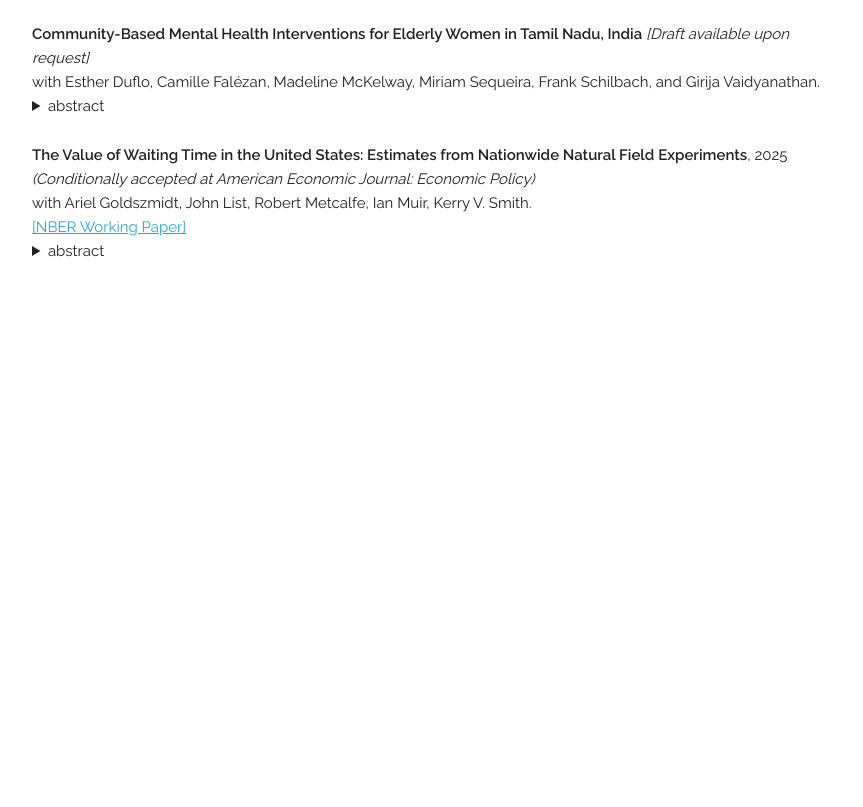
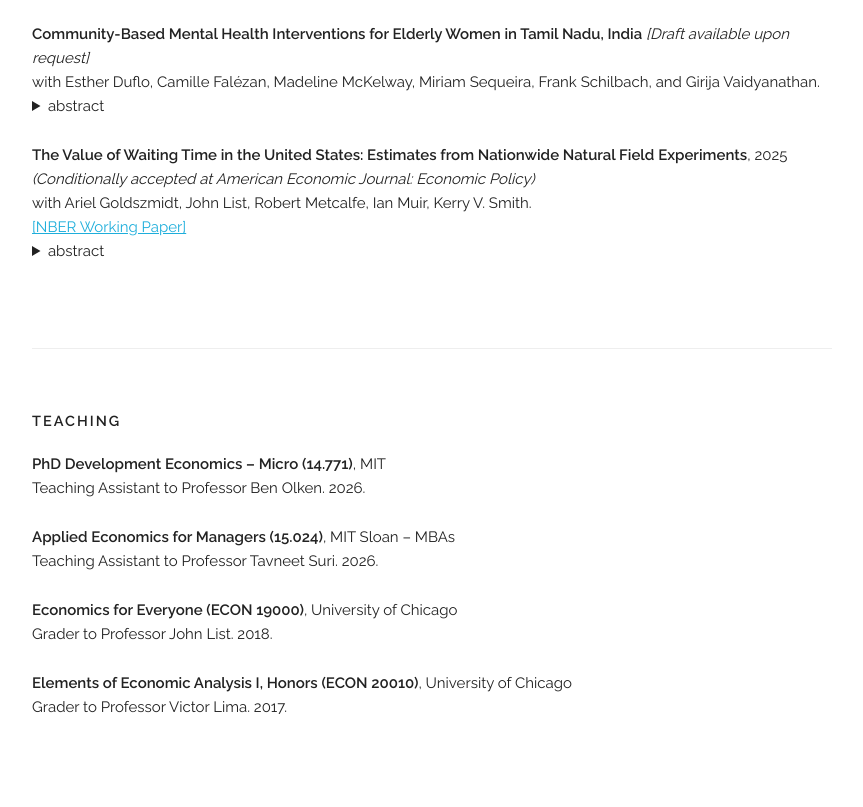
Before and after one commit to jnewmanwang/jnewmanwang.github.io, a plain HTML site: page index.html in a window 1280 px wide. Shown: the part 1325-2132 px from the top of the page, without its empty margins (208-1071 px from the left). Before the commit the page ends 1713 px from the top, so only its background shows below. Drawn offline with Linux system fonts and the light colour scheme.

Commit message:
Add teaching section
Co-Authored-By: Claude Sonnet 5.5 <noreply@anthropic.com>

```diff
--- a/index.html
+++ b/index.html
@@ -169,18 +169,25 @@
             </ul>
         </div>
 
-        <!-- TODO: TEACHING - one <ul> per course, or delete the section. -->
-        <!-- <div class="docs-section" id="teaching">
+        <div class="docs-section" id="teaching">
             <h6 class="docs-header">Teaching</h6>
             <ul>
-                Course Name (Undergraduate) - Institution, Course Number <br />
-                Instructor. Term Year. <br />
+                <b>PhD Development Economics &ndash; Micro (14.771)</b>, MIT <br />
+                Teaching Assistant to Professor Ben Olken. 2026. <br />
             </ul>
             <ul>
-                Another Course (Graduate) - Institution <br />
-                Teaching Assistant, with Professor Name. Term Year. <br />
+                <b>Applied Economics for Managers (15.024)</b>, MIT Sloan &ndash; MBAs <br />
+                Teaching Assistant to Professor Tavneet Suri. 2026. <br />
             </ul>
-        </div> -->
+            <ul>
+                <b>Economics for Everyone (ECON 19000)</b>, University of Chicago <br />
+                Grader to Professor John List. 2018. <br />
+            </ul>
+            <ul>
+                <b>Elements of Economic Analysis I, Honors (ECON 20010)</b>, University of Chicago <br />
+                Grader to Professor Victor Lima. 2017. <br />
+            </ul>
+        </div>
 
         <div class="row" style="margin-bottom:5%"></div>
 
```
